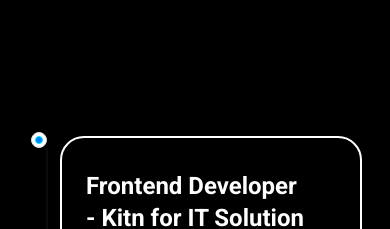
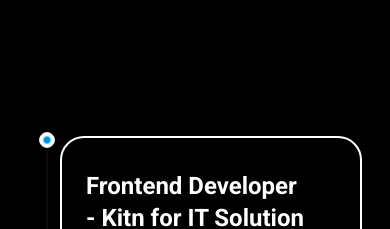
Before and after one commit to arentalb/modern-portfolio, a React (Vite) app: page / in a window 390 px wide. Shown: the part 3067-3296 px from the top of the page. Built offline with nearby package versions, Linux system fonts and the light colour scheme.

Commit message:
Fix tracing beam that did not appear on md screens

```diff
--- a/src/components/common/aceternity/TracingBeam.tsx
+++ b/src/components/common/aceternity/TracingBeam.tsx
@@ -45,7 +45,7 @@
         className,
       )}
     >
-      <div className="absolute -left-4 md:-left-20 top-3">
+      <div className="absolute -left-4 sm:-left-8 2xl:-left-20 top-3">
         <motion.div
           transition={{
             duration: 0.2,
@@ -57,7 +57,7 @@
                 ? "none"
                 : "rgba(0, 0, 0, 0.24) 0px 3px 8px",
           }}
-          className="ml-[27px] h-4 w-4 sm:w-8 sm:h-8 rounded-full border bg-white border-netural-200 shadow-sm flex items-center justify-center"
+          className="ml-[35px] sm:ml-[27px] h-4 w-4 sm:w-8 sm:h-8 rounded-full border bg-white border-netural-200 shadow-sm flex items-center justify-center"
         >
           <motion.div
             transition={{
--- a/src/components/layout/home/ExperienceSection.tsx
+++ b/src/components/layout/home/ExperienceSection.tsx
@@ -36,7 +36,7 @@
 export function ExperienceSection() {
   return (
     <RevealCenter delay={0.3}>
-      <section className=" px-5   py-12 md:max-w-[1400px] mx-auto pb-32">
+      <section className=" px-5   py-12 md:max-w-[1400px] mx-auto pb-32 ">
         <div className={"flex justify-center flex-col items-center mb-16"}>
           <h1 className={"text-4xl font-bold mb-6 text-center"}>
             From Projects to Progress
```
